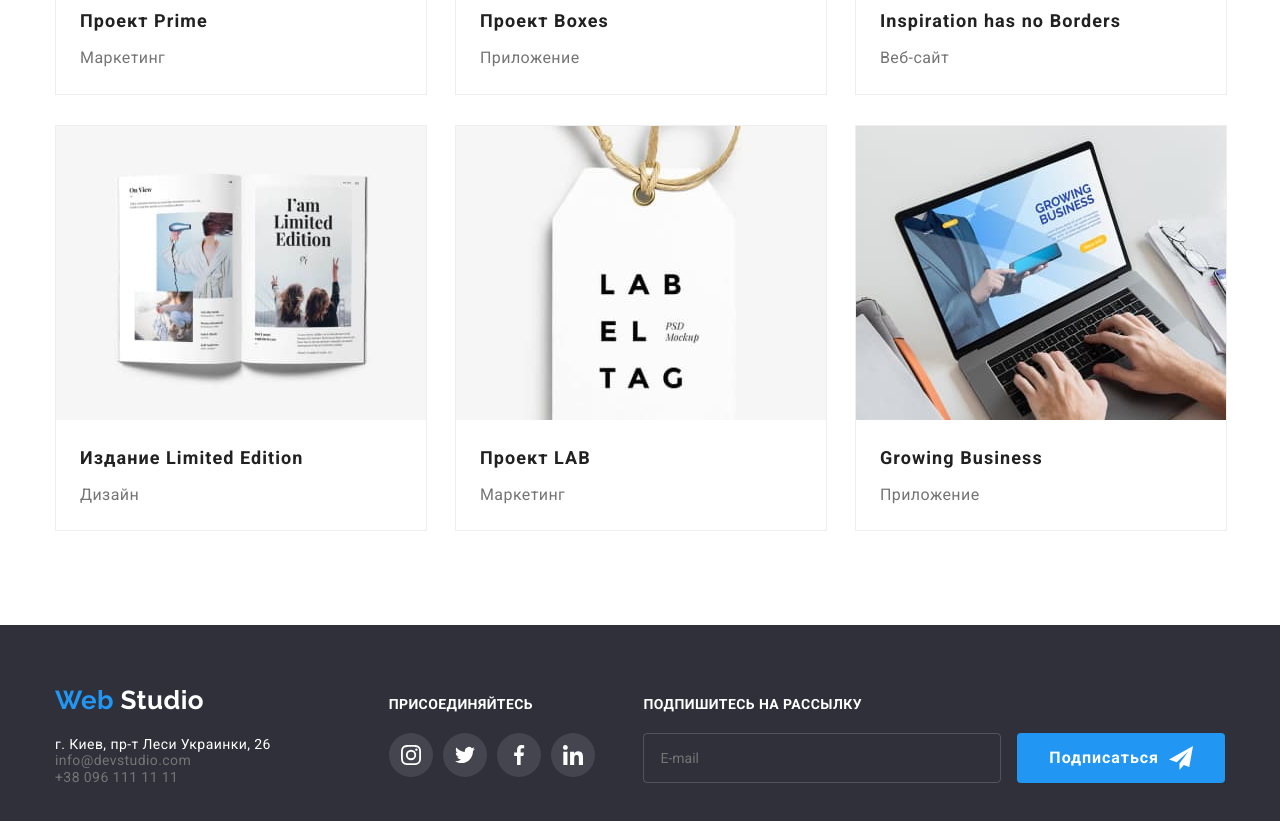
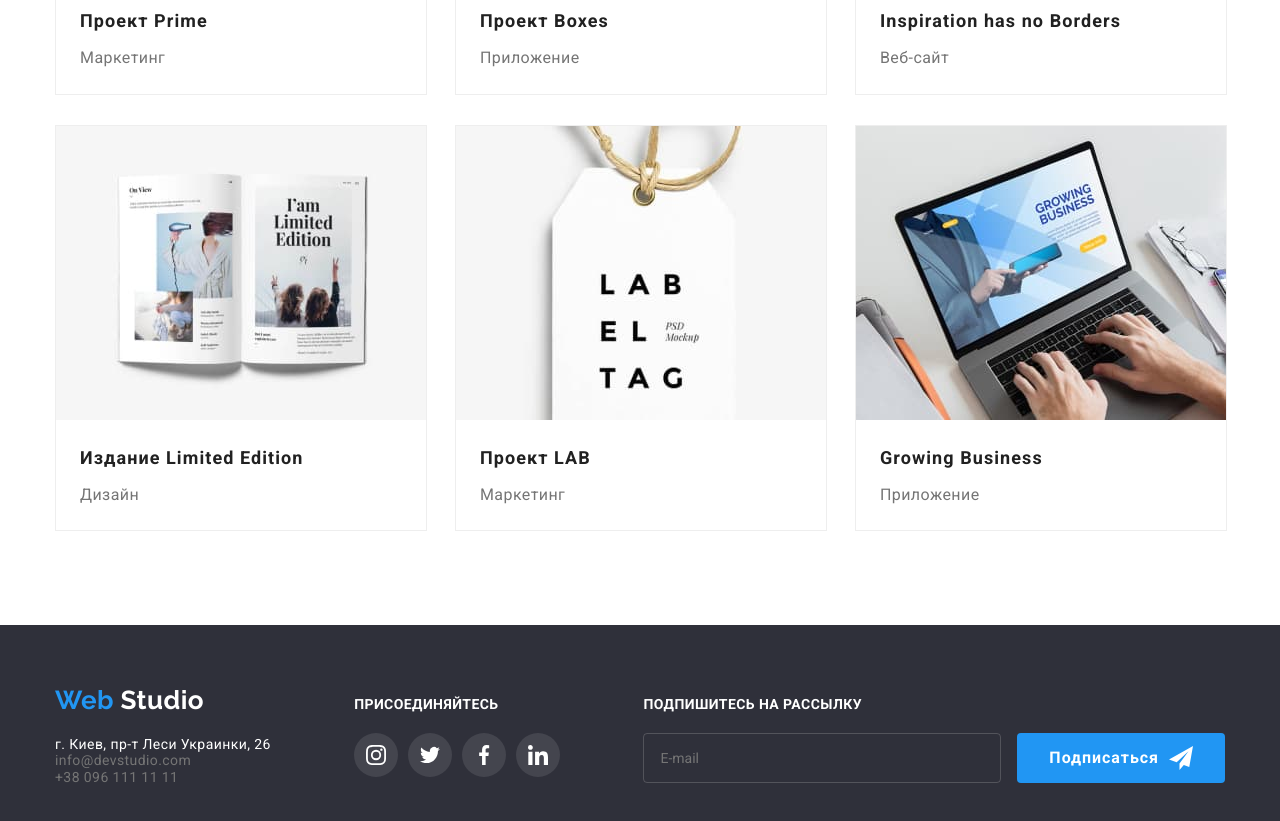
Before and after one commit to mellsson/goit-markup-hw-05, a plain HTML site: page portfolio.html in a window 1280 px wide. Shown: the part 1011-1832 px from the top of the page. Drawn offline with nearby package versions, Linux system fonts and the light colour scheme; a script that the page names is missing.

Commit message:
Update style.css

```diff
--- a/css/style.css
+++ b/css/style.css
@@ -529,9 +529,6 @@ display: flex;
 
 }
 
-.social {
-margin-left:69px;
-}
 
 .social-title {
 display: block;
```
